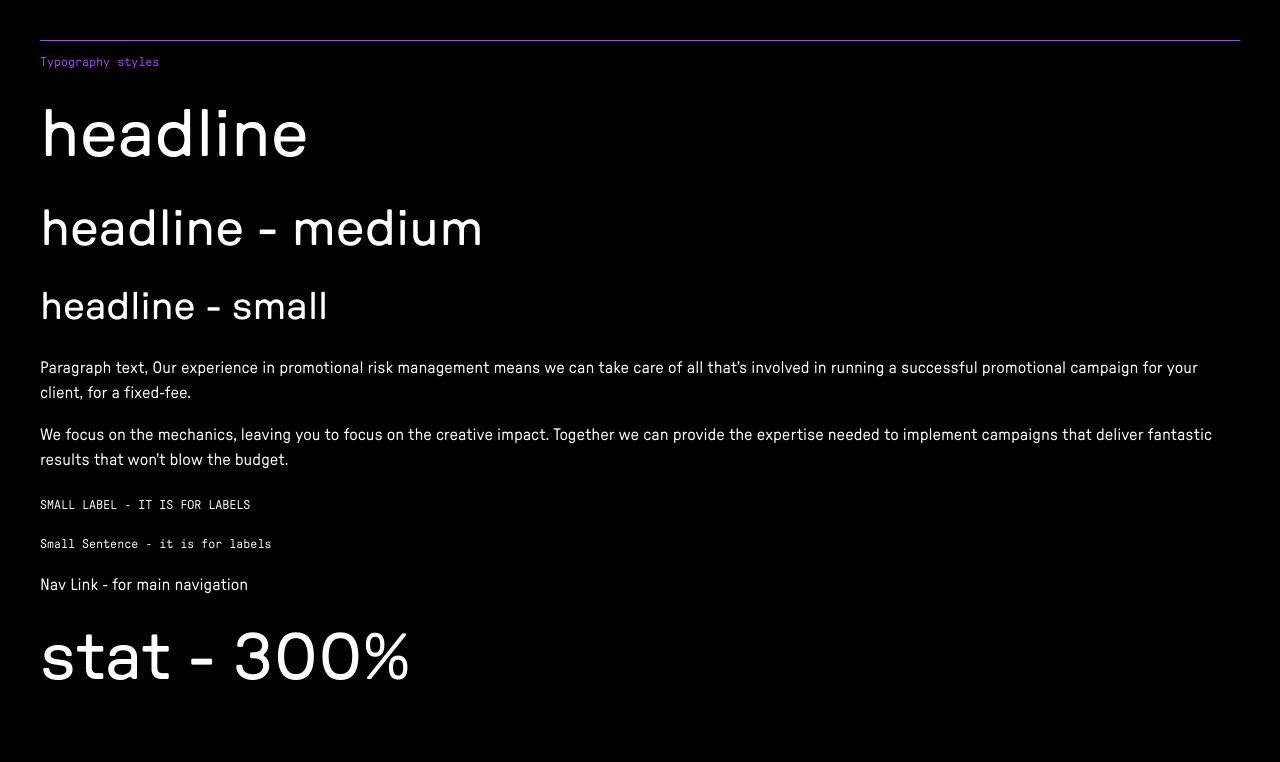
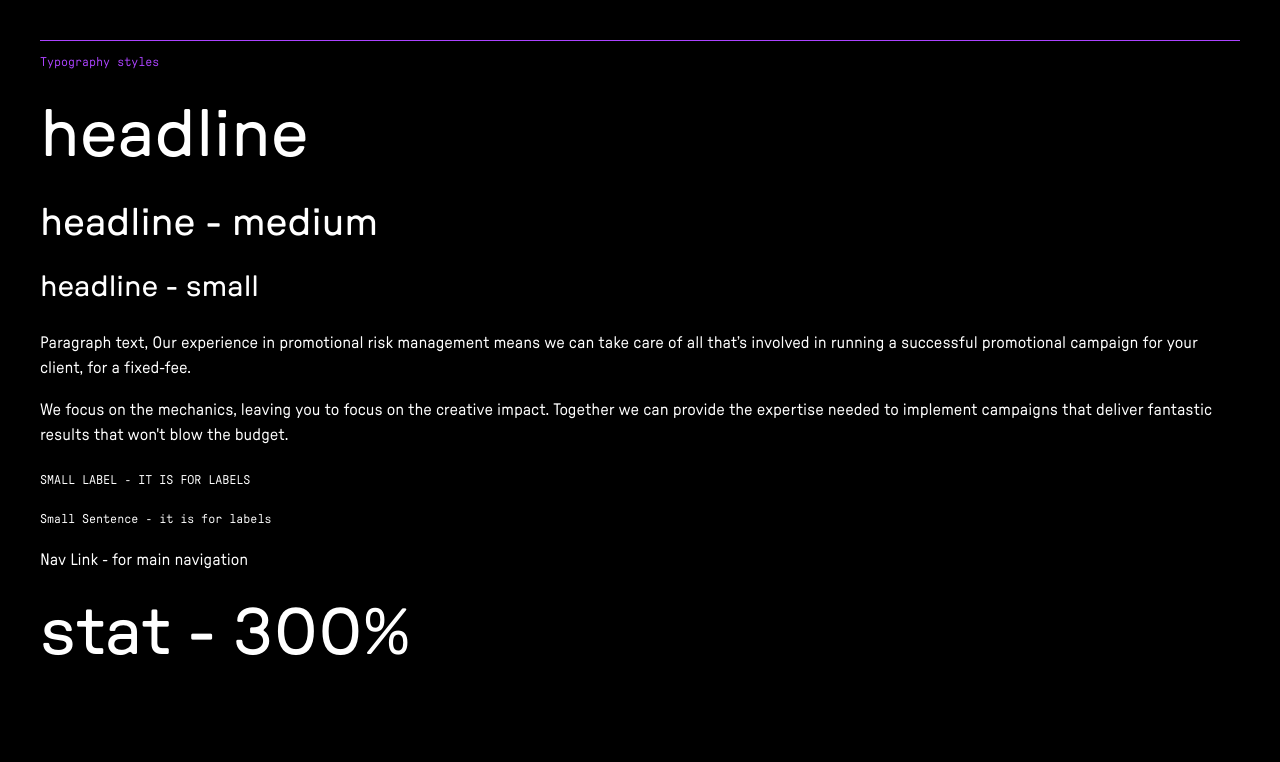
Before and after one commit to tbrasington/umb-handover, a website built with Parcel: page index.html in a window 1280 px wide. Shown: the top 762 px of the page. Built offline with nearby package versions, Linux system fonts and the light colour scheme.

Commit message:
Update styles.css

```diff
--- a/src/styles.css
+++ b/src/styles.css
@@ -314,10 +314,10 @@ p {
 }
 
 .headline.medium{
-  font-size: var(--step-4);
+  font-size: var(--step-3);
 }
 .headline.small{
-  font-size: var(--step-3);
+  font-size: var(--step-2);
 }
 
 .paragraph {
```
